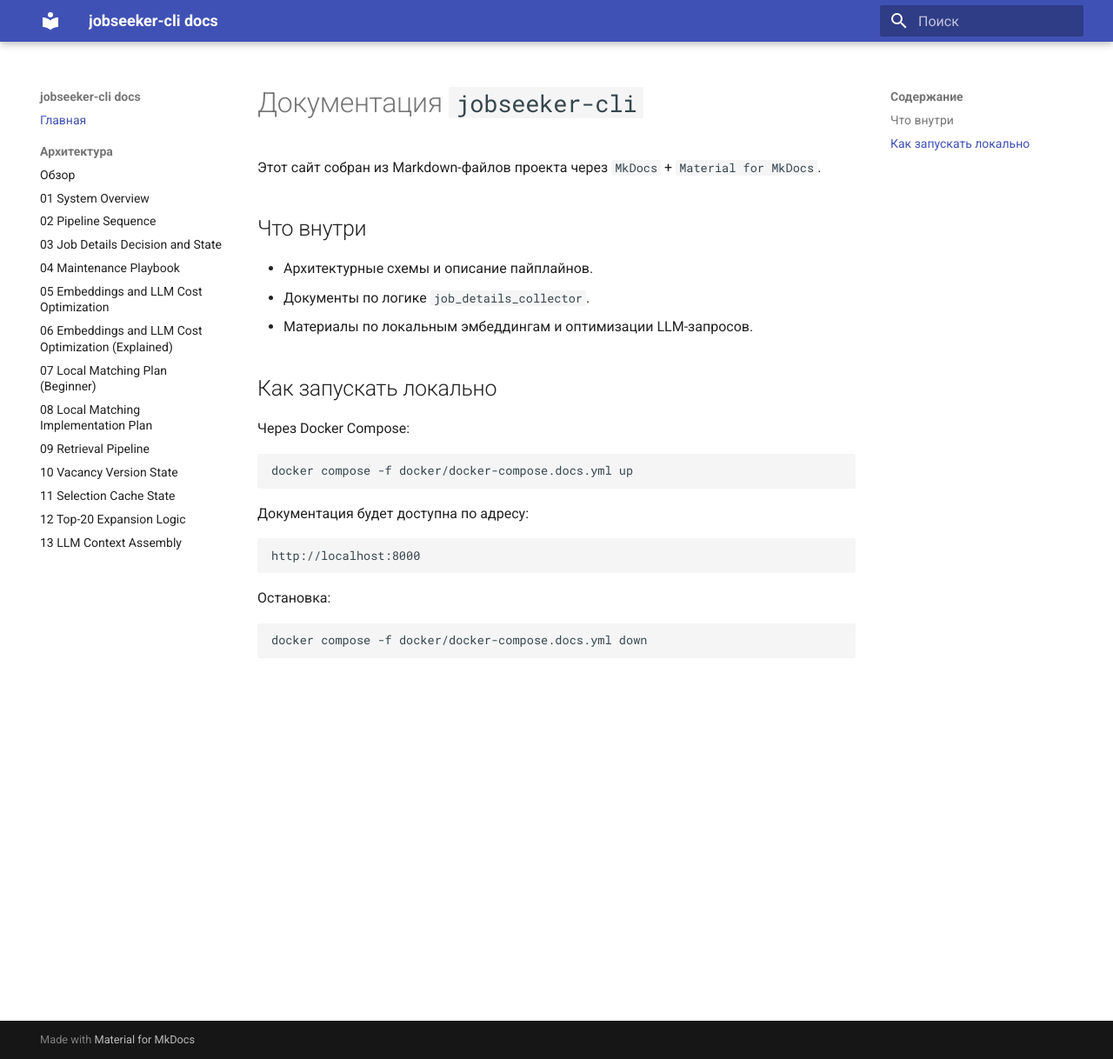
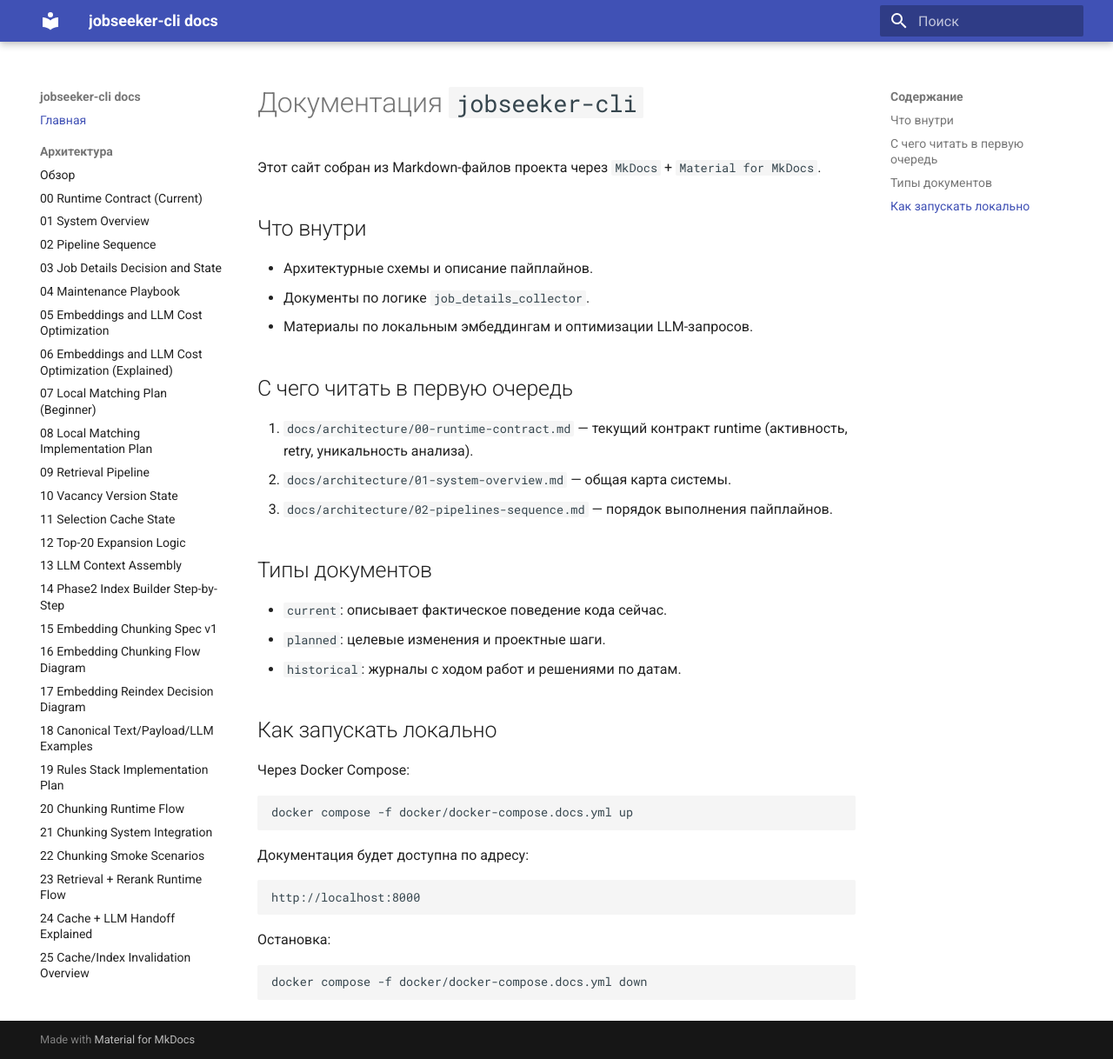
Before and after one commit to oleksiydi/jobseeker-cli-dev, an MkDocs documentation site: the page built from docs/index.md, in a window 1280 px wide and 1218 px high. Shown: the whole window at 87% size. Built offline with MkDocs 1.6.1 and Material for MkDocs 9.7.7, drawn with Linux system fonts in a browser that asks for light colours; a script that is not in the unit is left out.

Commit message:
Add runtime contract and docs entry points
Introduce authoritative runtime contract doc, update architecture/docs index, and include it in MkDocs navigation.

```diff
--- a/docs/index.md
+++ b/docs/index.md
@@ -7,6 +7,18 @@
 - Архитектурные схемы и описание пайплайнов.
 - Документы по логике `job_details_collector`.
 - Материалы по локальным эмбеддингам и оптимизации LLM-запросов.
+
+## С чего читать в первую очередь
+
+1. `docs/architecture/00-runtime-contract.md` — текущий контракт runtime (активность, retry, уникальность анализа).
+2. `docs/architecture/01-system-overview.md` — общая карта системы.
+3. `docs/architecture/02-pipelines-sequence.md` — порядок выполнения пайплайнов.
+
+## Типы документов
+
+- `current`: описывает фактическое поведение кода сейчас.
+- `planned`: целевые изменения и проектные шаги.
+- `historical`: журналы с ходом работ и решениями по датам.
 
 ## Как запускать локально
 
--- a/mkdocs.yml
+++ b/mkdocs.yml
@@ -40,6 +40,7 @@ nav:
   - Главная: index.md
   - Архитектура:
       - Обзор: architecture/README.md
+      - 00 Runtime Contract (Current): architecture/00-runtime-contract.md
       - 01 System Overview: architecture/01-system-overview.md
       - 02 Pipeline Sequence: architecture/02-pipelines-sequence.md
       - 03 Job Details Decision and State: architecture/03-job-details-decision-and-state.md
@@ -53,3 +54,15 @@ nav:
       - 11 Selection Cache State: architecture/11-selection-cache-state.md
       - 12 Top-20 Expansion Logic: architecture/12-top20-expansion-logic.md
       - 13 LLM Context Assembly: architecture/13-llm-context-assembly.md
+      - 14 Phase2 Index Builder Step-by-Step: architecture/14-phase2-index-builder-step-by-step-ru.md
+      - 15 Embedding Chunking Spec v1: architecture/15-embedding-chunking-spec-v1-ru.md
+      - 16 Embedding Chunking Flow Diagram: architecture/16-embedding-chunking-flow-diagram.md
+      - 17 Embedding Reindex Decision Diagram: architecture/17-embedding-reindex-decision-diagram.md
+      - 18 Canonical Text/Payload/LLM Examples: architecture/18-canonical-text-payload-llm-examples-ru.md
+      - 19 Rules Stack Implementation Plan: architecture/19-rules-stack-implementation-plan-ru.md
+      - 20 Chunking Runtime Flow: architecture/20-phase2-chunking-runtime-flow.md
+      - 21 Chunking System Integration: architecture/21-phase2-chunking-system-integration.md
+      - 22 Chunking Smoke Scenarios: architecture/22-chunking-smoke-scenarios.md
+      - 23 Retrieval + Rerank Runtime Flow: architecture/23-retrieval-rerank-runtime-flow.md
+      - 24 Cache + LLM Handoff Explained: architecture/24-cache-llm-handoff-explained-ru.md
+      - 25 Cache/Index Invalidation Overview: architecture/25-cache-index-invalidation-overview-ru.md
```
Also changed, not shown: docs/architecture/00-runtime-contract.md (added, +71 -0 lines), docs/architecture/README.md (+2 -0 lines).
